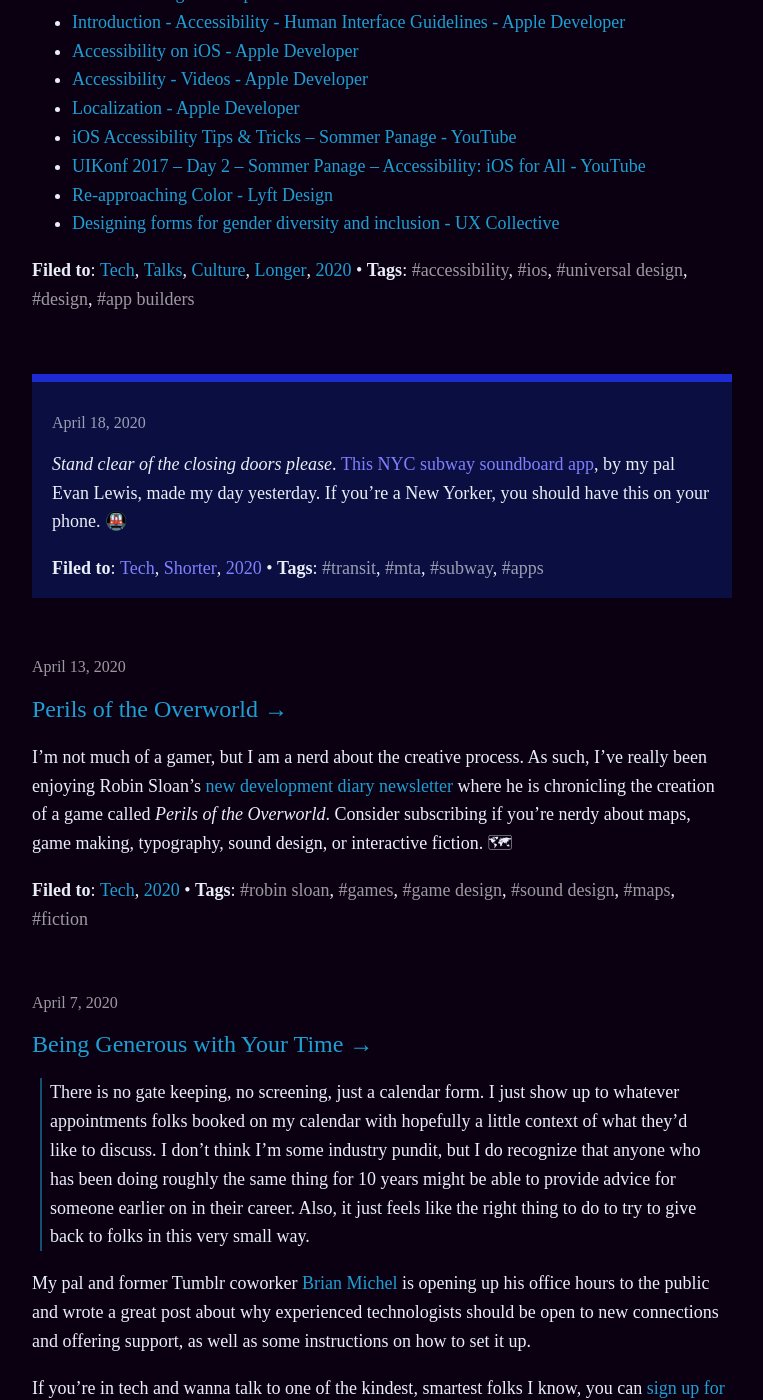
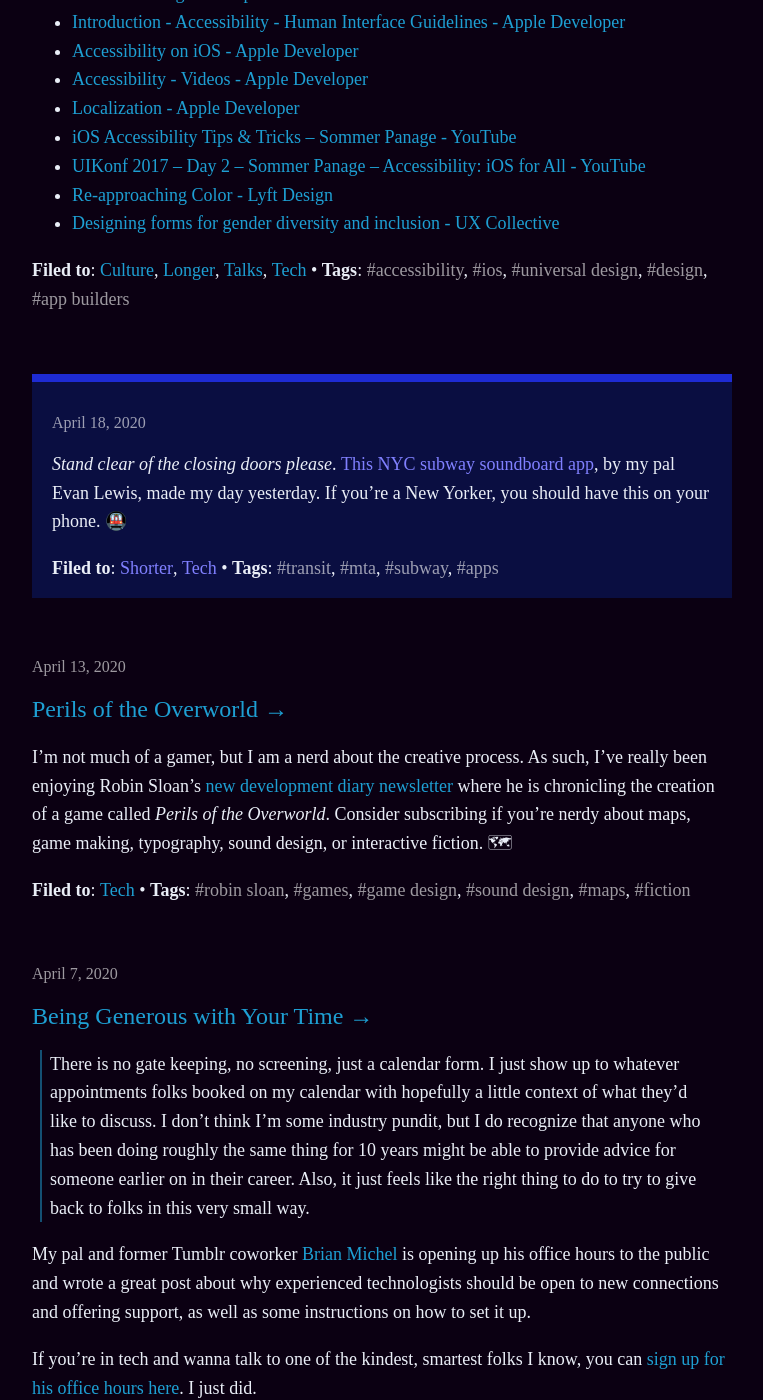
Before and after one commit to mbbischoff/website, a Jekyll site: the page built from _category/tech.html, in a window 1280 px wide and 1400 px high, scrolled down 3665 px. Shown: the whole window, without its empty margins (258-1021 px from the left). Built offline with Jekyll 4.4.1, drawn with Linux system fonts in a browser that asks for light colours; some web fonts are replaced; comment, search, counter and statistics services are not loaded; some of the changed text lies outside the part shown.

Commit message:
don't display years in the list of a post's categories

```diff
--- a/_includes/category_and_tags.html
+++ b/_includes/category_and_tags.html
@@ -2,8 +2,18 @@
   {% if include.post.categories != empty %}
     <strong>Filed to</strong>:
 
-    {% for category in include.post.categories %}
-      <a href="/category/{{ category }}">{{ category | capitalize}}</a>{% unless forloop.last == true %}, {% endunless %}
+    {% comment %}
+      This is to get the comma position right. Numbers (i.e., years) come first after sorting.
+      So the last category will always be a non-year, thus the "unless forloop.last" thing will work
+    {% endcomment %}
+    {% assign sorted_category =  include.post.categories | sort %}
+
+    {% for category in sorted_category %}
+      {% if category contains "20" and category | size == 4 %}
+
+      {% else %}
+        <a href="/category/{{ category }}">{{ category | capitalize}}</a>{% unless forloop.last == true %}, {% endunless %}
+      {% endif %}
     {% endfor %}
   {% endif %}
 
```
